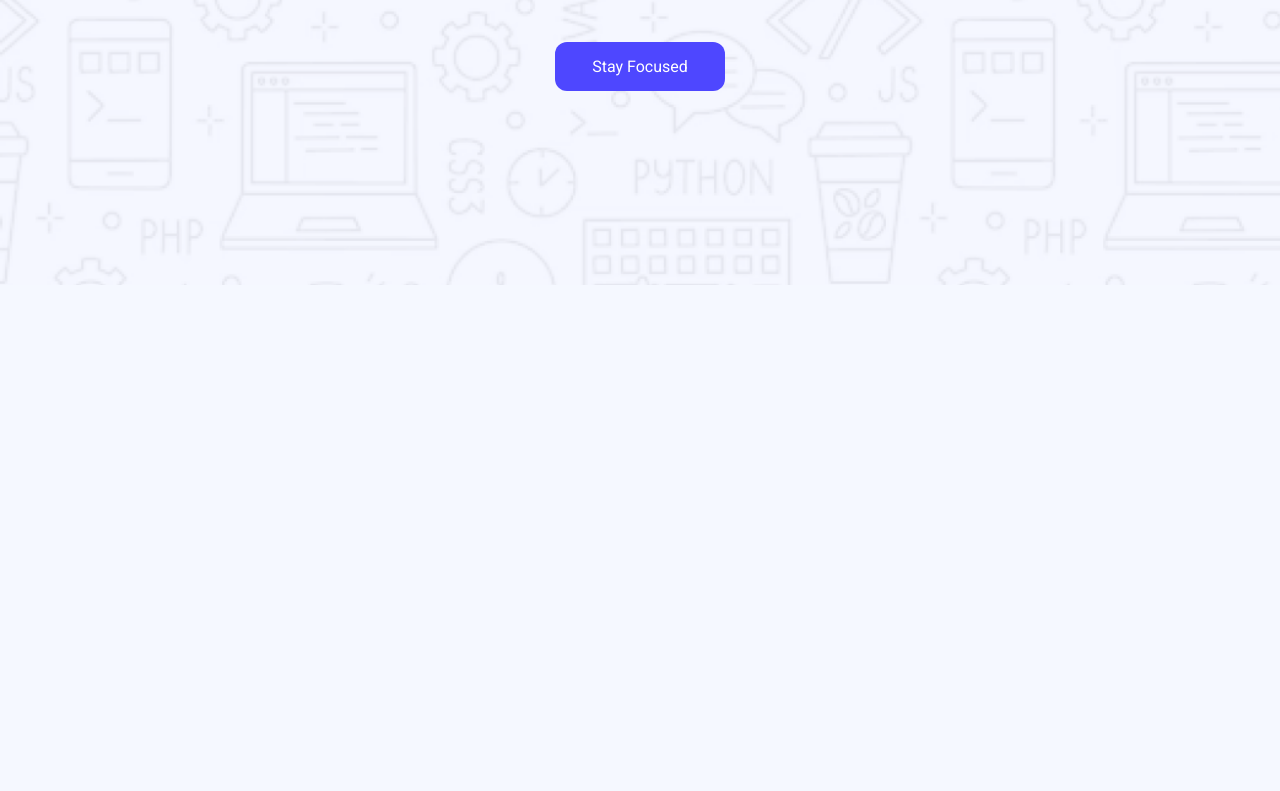
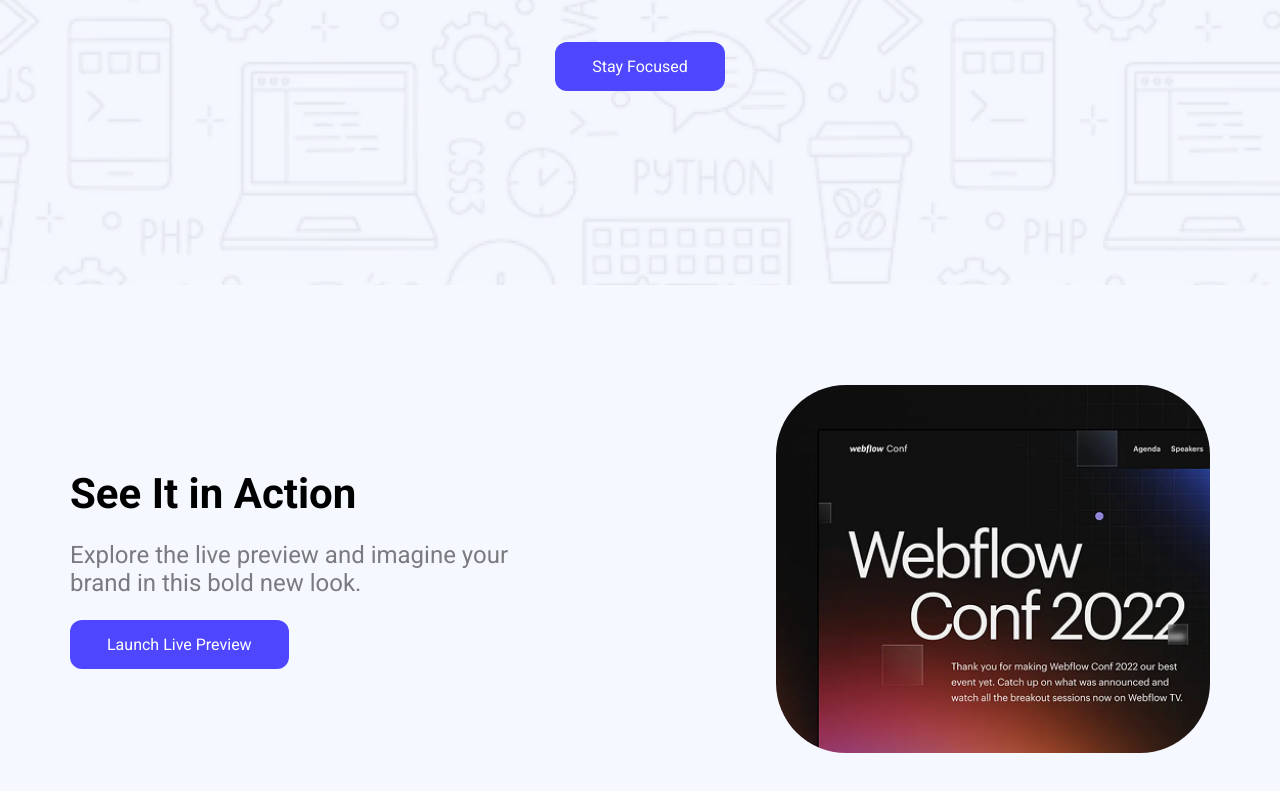
Before and after one commit to hasanbbbbbbbb/assignment-01, a plain HTML site: page index.html in a window 1280 px wide. Shown: the part 515-1306 px from the top of the page. Before the commit the page ends 800 px from the top, so only its background shows below. Drawn offline with Linux system fonts and the light colour scheme.

Commit message:
hero section done

```diff
--- a/index.html
+++ b/index.html
@@ -28,6 +28,19 @@
       </div>
     </div>
   </header>
-
+  <main>
+    <article class="main-fast-articale">
+      <figure class="fast-figure">
+        <figcaption class="fast-figcaption">
+          <h1>See It in Action</h1>
+          <p>Explore the live preview and imagine your brand in this bold new look.</p>
+        <form action="#" method="post">
+          <button class="btn">Launch Live Preview</button>
+        </form>
+        </figcaption>
+        <div class="figure-img"></div>
+      </figure>
+    </article>
+  </main>
 </body>
 </html>
```
